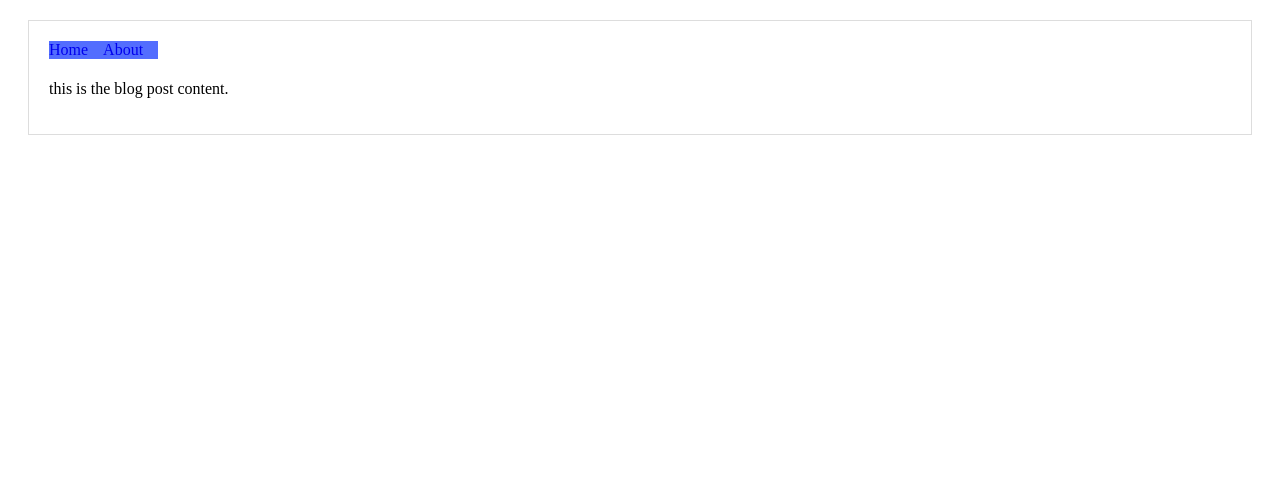
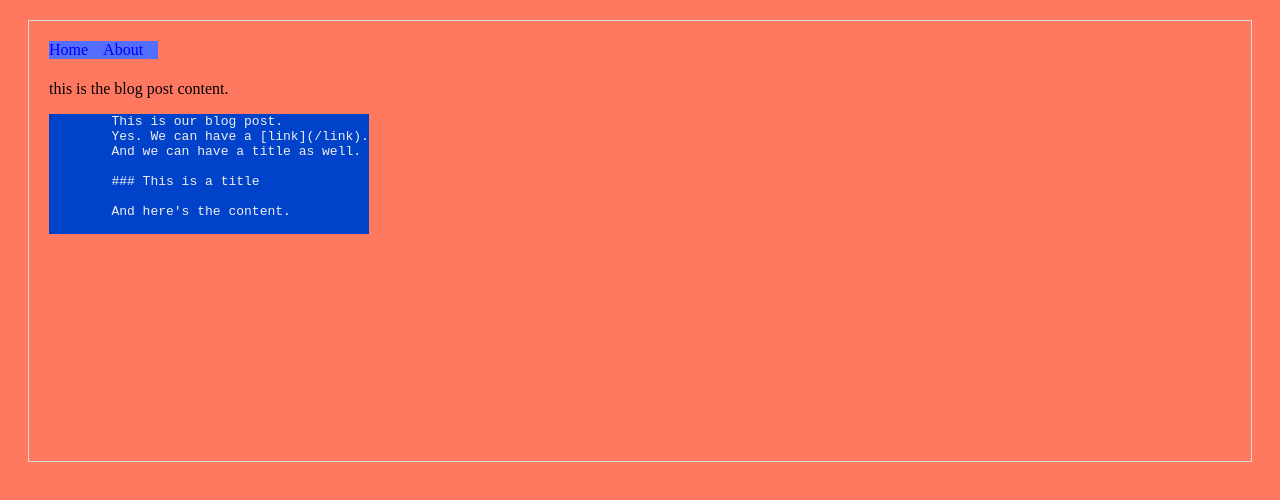
Before and after one commit to JustinSHong/hello-next, a Next.js app: page /post in a window 1280 px wide. Shown: the top 500 px of the page. Built offline with nearby package versions, Linux system fonts and the light colour scheme.

Commit message:
added example global style

```diff
--- a/components/MyLayout.js
+++ b/components/MyLayout.js
@@ -10,10 +10,11 @@ const Layout = props => (
                 display: flex;
                 flex-wrap: wrap;
                 flex-direction: column;
-                justify-content: space-around;
+                justify-content: flex-start;
                 align-items: flex-start;
                 margin: 20px;
                 padding: 20px;
+                min-height: 50vh;
             }
         `}</style>
     </div>
--- a/pages/post.js
+++ b/pages/post.js
@@ -1,4 +1,5 @@
 import { withRouter } from "next/router";
+import Markdown from "react-markdown";
 import Layout from "../components/MyLayout.js";
 
 // withRouter() injects the router from Next.js as a prop
@@ -9,6 +10,44 @@ const Content = withRouter(props => (
     <div>
         <h1>{props.router.query.title}</h1>
         <p>this is the blog post content.</p>
+        <div className="markdown">
+            <Markdown
+                source={`
+            This is our blog post.
+            Yes. We can have a [link](/link).
+            And we can have a title as well.
+
+            ### This is a title
+
+            And here's the content.
+        `}
+            />
+        </div>
+        <style jsx global>{`
+            body {
+                background: #ff7961;
+            }
+            .markdown {
+                font-family: "Arial";
+                background-color: #0043ca;
+                color: #eee;
+            }
+
+            .markdown a {
+                text-decoration: none;
+                color: blue;
+            }
+
+            .markdown a:hover {
+                opacity: 0.6;
+            }
+
+            .markdown h3 {
+                margin: 0;
+                padding: 0;
+                text-transform: uppercase;
+            }
+        `}</style>
     </div>
 ));
 
```
